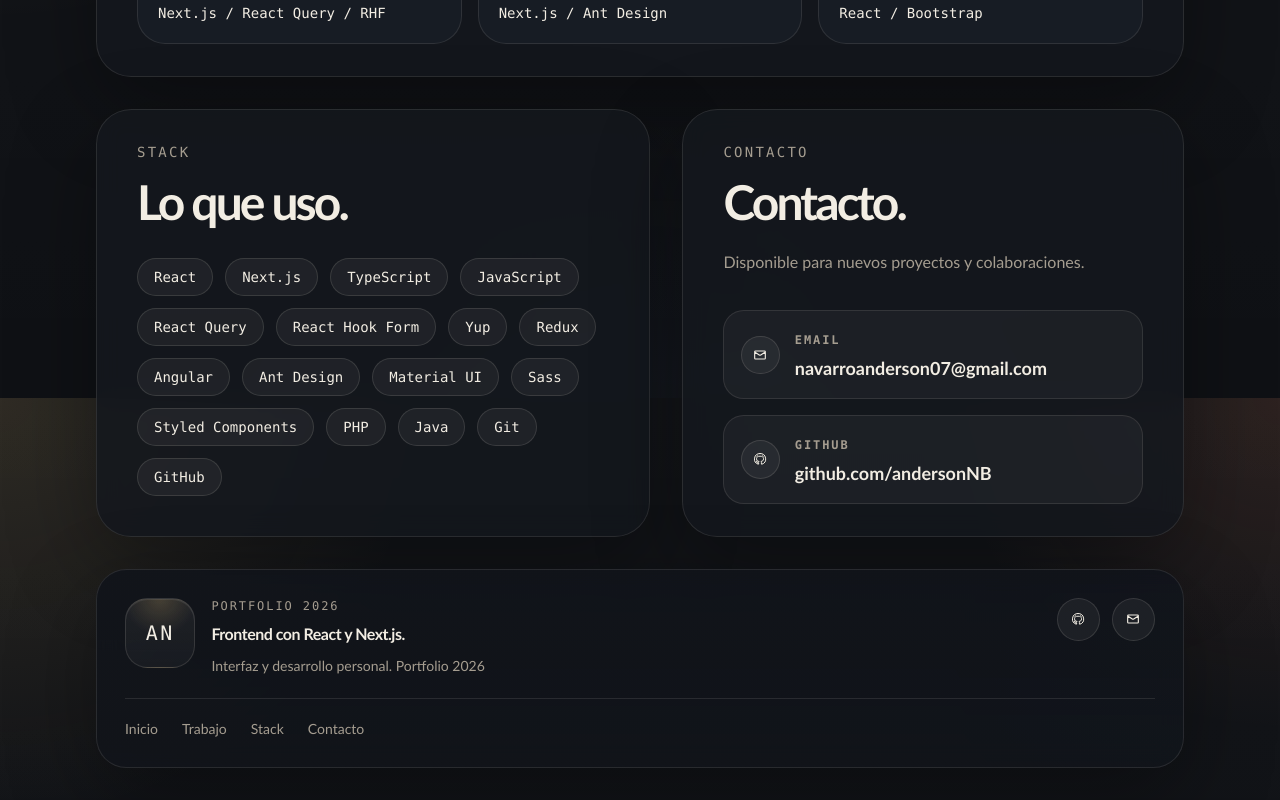
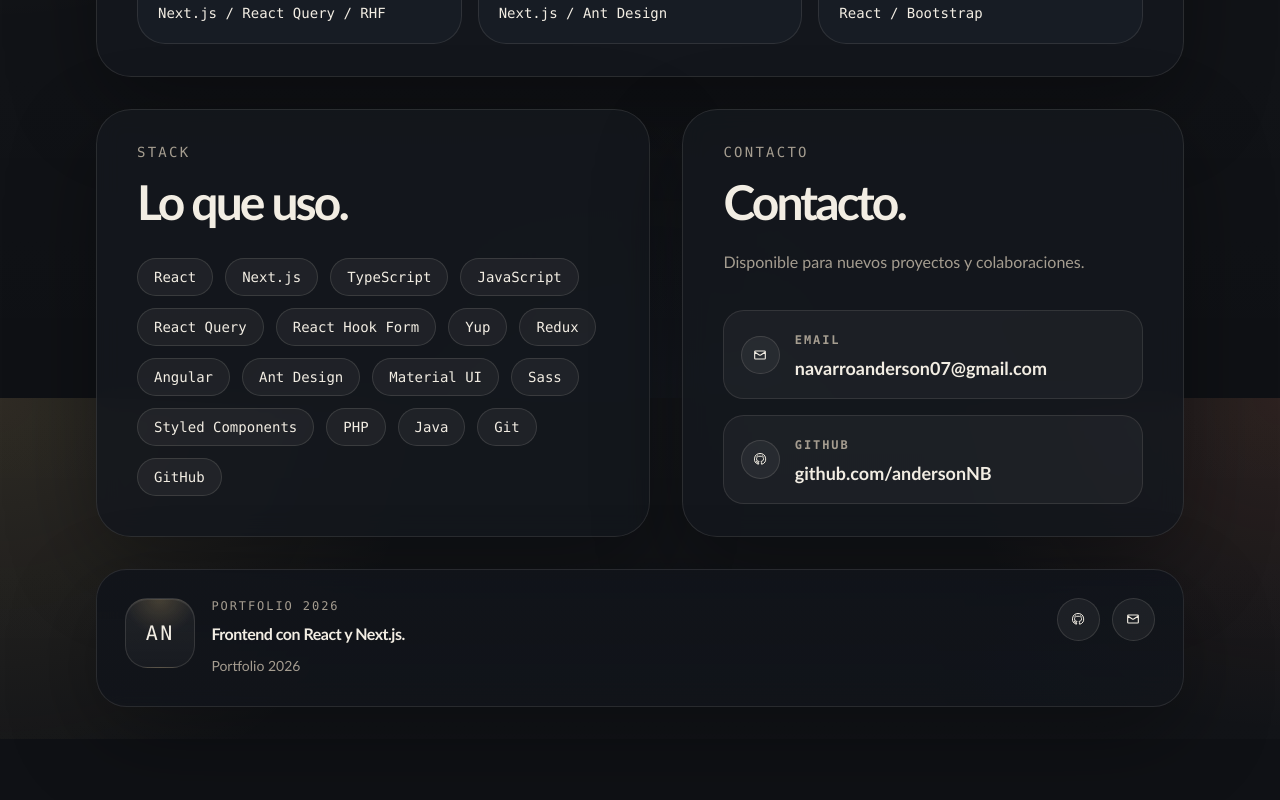
Before and after one commit to andersonNB/anderson-portfolio, a Next.js app: page / in a window 1280 px wide. Shown: the part 2002-2802 px from the top of the page. After the commit the page ends 2741 px from the top, so only its background shows below. Built offline with nearby package versions, Linux system fonts and the light colour scheme.

Commit message:
refactor: simplify footer content

```diff
--- a/src/app/globals.css
+++ b/src/app/globals.css
@@ -549,32 +549,6 @@ a {
   background: rgba(255, 255, 255, 0.08);
 }
 
-.footer-text-link {
-  position: relative;
-  transition: color 180ms ease;
-}
-
-.footer-text-link::after {
-  content: "";
-  position: absolute;
-  left: 0;
-  bottom: -0.2rem;
-  width: 100%;
-  height: 1px;
-  background: rgba(244, 200, 111, 0.42);
-  transform: scaleX(0);
-  transform-origin: left;
-  transition: transform 180ms ease;
-}
-
-.footer-text-link:hover {
-  color: var(--foreground);
-}
-
-.footer-text-link:hover::after {
-  transform: scaleX(1);
-}
-
 @media (max-width: 768px) {
   body::before {
     background-size: 24px 24px;
--- a/src/components/home/site-footer.tsx
+++ b/src/components/home/site-footer.tsx
@@ -4,16 +4,9 @@ import { useTranslations } from "next-intl";
 export function SiteFooter() {
   const t = useTranslations("Footer");
   const year = new Date().getFullYear();
-  const links = [
-    { label: t("links.home"), href: "#inicio" },
-    { label: t("links.work"), href: "#trabajo" },
-    { label: t("links.stack"), href: "#stack" },
-    { label: t("links.contact"), href: "#contacto" },
-  ];
 
   return (
     <footer className="section-card footer-shell rounded-[1.9rem] px-5 py-6 md:px-7 md:py-7">
-      <div className="border-b border-[var(--line)] pb-5">
       <div className="flex flex-col gap-5 lg:flex-row lg:items-start lg:justify-between">
         <div className="flex items-start gap-4">
           <div className="footer-mark">
@@ -24,7 +17,7 @@ export function SiteFooter() {
             <p className="eyebrow text-xs text-[var(--muted)]">{t("label")}</p>
             <p className="mt-2 text-base font-semibold tracking-[-0.03em]">{t("status")}</p>
             <p className="mt-2 text-sm leading-6 text-[var(--muted)]">
-                {t("legal")} {t("copyright")} {year}
+              {t("copyright")} {year}
             </p>
           </div>
         </div>
@@ -48,15 +41,6 @@ export function SiteFooter() {
           </a>
         </div>
       </div>
-      </div>
-
-      <div className="flex flex-wrap gap-x-6 gap-y-3 pt-5 text-sm text-[var(--muted)]">
-        {links.map((link) => (
-          <a key={link.href} className="footer-text-link" href={link.href}>
-            {link.label}
-          </a>
-        ))}
-      </div>
     </footer>
   );
 }
--- a/src/messages/en.json
+++ b/src/messages/en.json
@@ -130,13 +130,6 @@
   "Footer": {
     "label": "Portfolio 2026",
     "status": "Frontend with React and Next.js.",
-    "legal": "Personal interface and development.",
-    "links": {
-      "home": "Home",
-      "work": "Work",
-      "stack": "Stack",
-      "contact": "Contact"
-    },
     "copyright": "Portfolio"
   }
 }
--- a/src/messages/es.json
+++ b/src/messages/es.json
@@ -130,13 +130,6 @@
   "Footer": {
     "label": "Portfolio 2026",
     "status": "Frontend con React y Next.js.",
-    "legal": "Interfaz y desarrollo personal.",
-    "links": {
-      "home": "Inicio",
-      "work": "Trabajo",
-      "stack": "Stack",
-      "contact": "Contacto"
-    },
     "copyright": "Portfolio"
   }
 }
```
Lines whose indentation alone changed are shown as unchanged.
